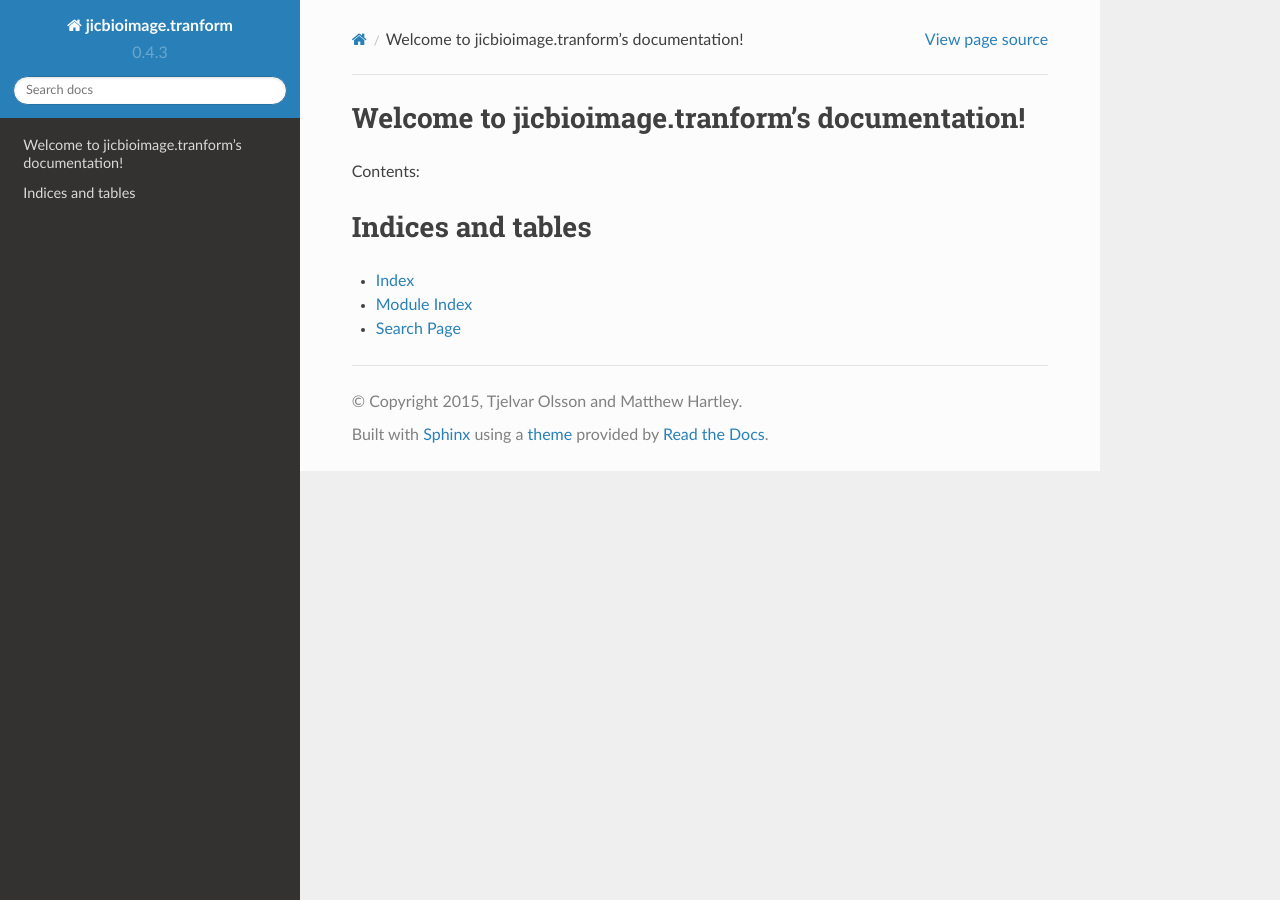
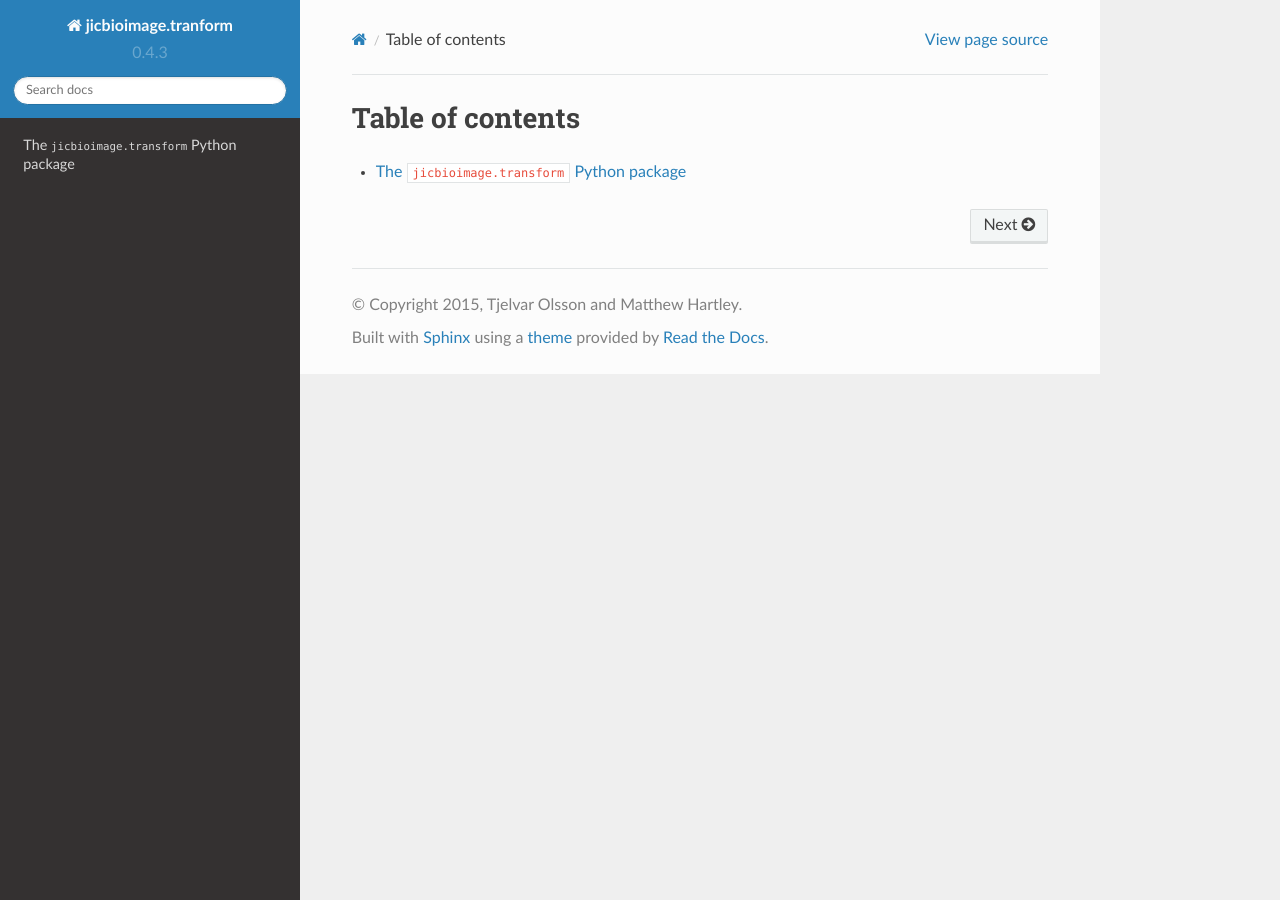
Before and after one commit to JIC-CSB/jicbioimage.transform, a Sphinx documentation site: the page built from docs/source/index.rst, in a window 1280 px wide. Built offline with Sphinx 7.4.7 and the Read the Docs theme 2.0.0, drawn with Linux system fonts in a browser that asks for light colours.

Commit message:
Included the README contents into the documentation.

```diff
--- a/README.rst
+++ b/README.rst
@@ -1,5 +1,5 @@
-``jicbioimage.transform``
-=========================
+The ``jicbioimage.transform`` Python package
+============================================
 
 .. image:: https://badge.fury.io/py/jicbioimage.transform.svg
    :target: http://badge.fury.io/py/jicbioimage.transform
--- a/docs/source/index.rst
+++ b/docs/source/index.rst
@@ -1,21 +1,7 @@
-.. jicbioimage.tranform documentation master file, created by
-   sphinx-quickstart on Wed Aug 26 09:00:45 2015.
-   You can adapt this file completely to your liking, but it should at least
-   contain the root `toctree` directive.
-
-Welcome to jicbioimage.tranform's documentation!
-================================================
-
-Contents:
+Table of contents
+=================
 
 .. toctree::
    :maxdepth: 2
 
-
-
-Indices and tables
-==================
-
-* :ref:`genindex`
-* :ref:`modindex`
-* :ref:`search`
+   readme
--- /dev/null
+++ b/docs/source/readme.rst
@@ -0,0 +1 @@
+.. include:: ../../README.rst
```
